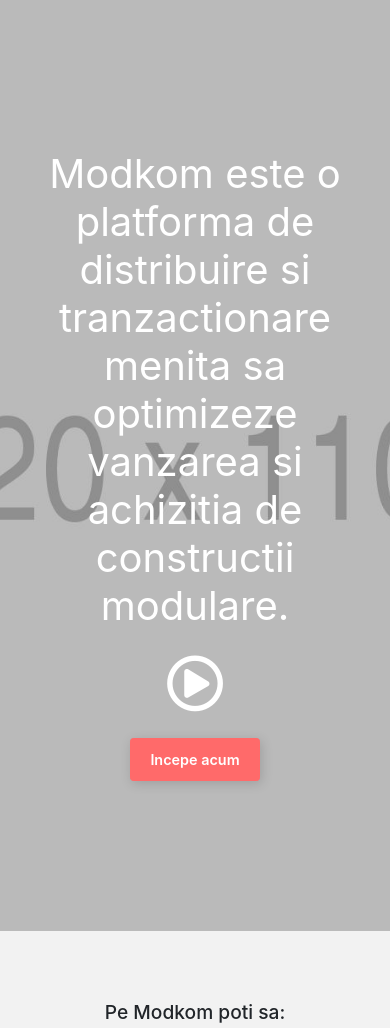
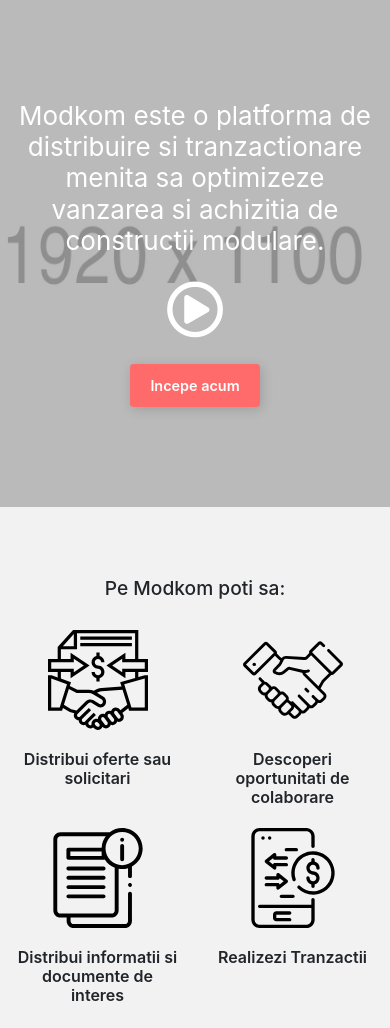
Before and after one commit to mihaiicey/modkom, a plain HTML site: page index.html in a window 390 px wide. Shown: the top 1028 px of the page. Drawn offline with Linux system fonts and the light colour scheme.

Commit message:
modkom v 2.3

```diff
--- a/assets/css/style.css
+++ b/assets/css/style.css
@@ -92,7 +92,7 @@ h2 {
     text-align: center;
 }
 h3 {
-    font-size: 18px !important;
+    font-size: 18px;
 }
 img {
     box-shadow: 0 3px 6px rgb(0 0 0 / 30%);
@@ -2486,10 +2486,6 @@ E. Template Specific Elements
         font-size: 2rem;
     }
 
-    h3, .ts-h3 {
-        font-size: 1.625rem;
-    }
-
     .ts-column-count-xl-1 {
         column-count: 1;
     }
@@ -2551,6 +2547,18 @@ E. Template Specific Elements
 @media (max-width: 35.9375rem) {
     h1, .ts-h1 {
         margin-bottom: 1.25rem;
+    }
+    header {
+        padding: 100px 0;
+    }
+    p {
+        font-size: 16px;
+    }
+    h3 {
+        font-size: 16px;
+    }
+    .hero_title {
+        font-size: 26px;
     }
 
     [class*="ts-column-count-"] {
```
